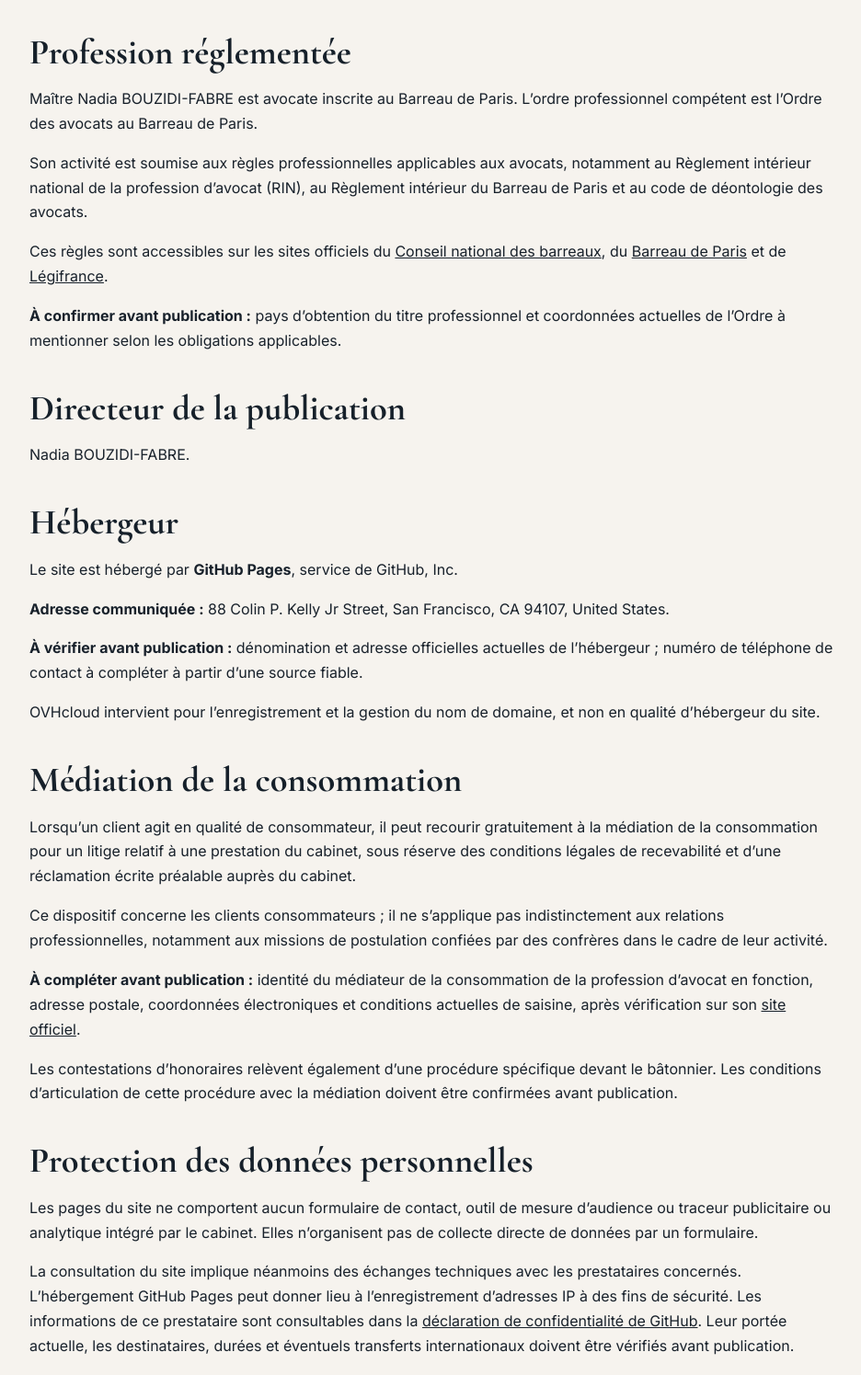
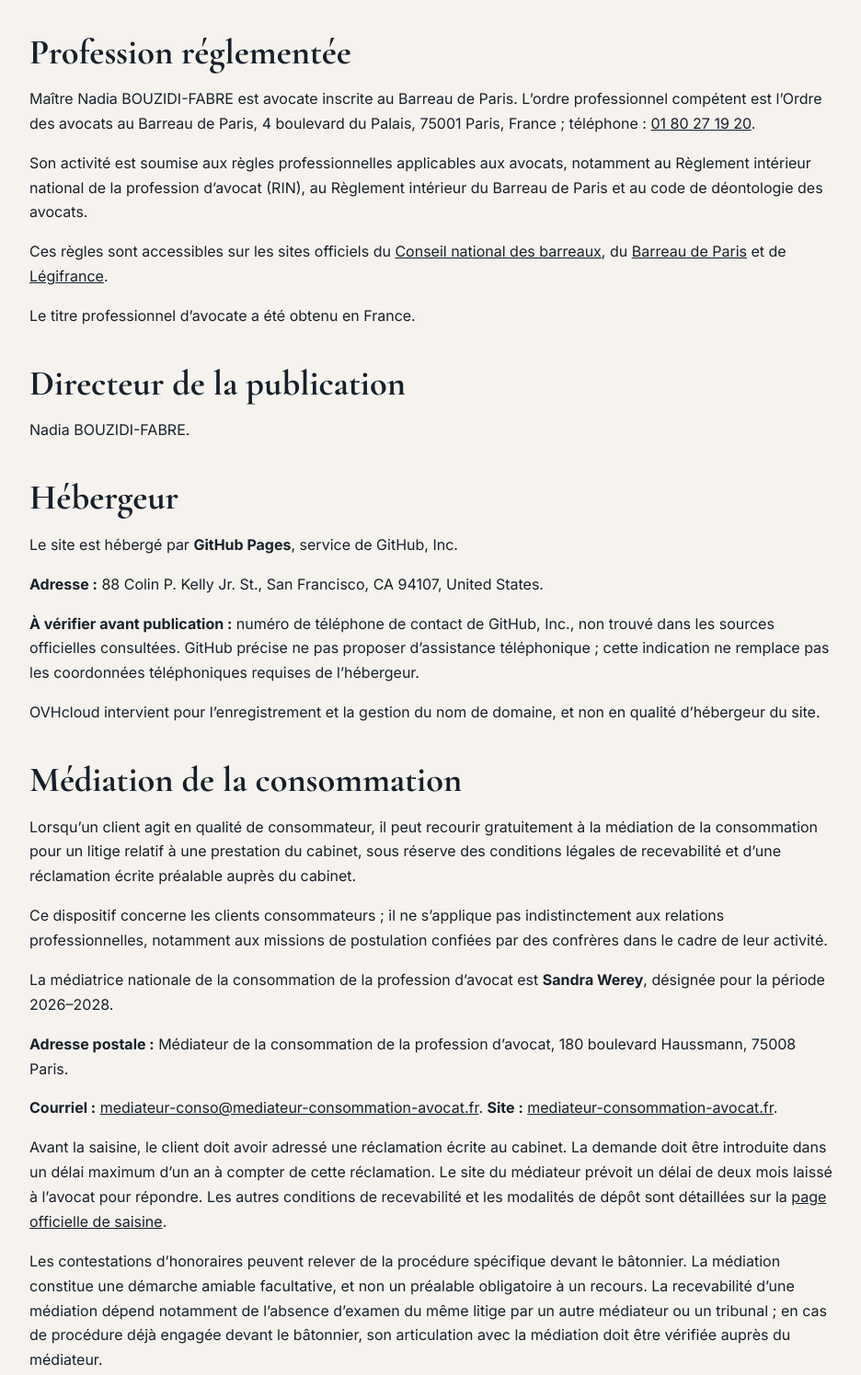
Before and after one commit to klougmontmartre/site-postulation-paris, a plain HTML site: page mentions-legales.html in a window 1280 px wide. Shown: the part 740-2235 px from the top of the page at 92% size, without its empty margins (168-1104 px from the left). Drawn offline with nearby package versions, Linux system fonts and the light colour scheme.

Commit message:
Actualise les mentions légales après vérification des sources officielles

```diff
--- a/mentions-legales.html
+++ b/mentions-legales.html
@@ -61,10 +61,10 @@
         </section>
         <section class="legal-section" aria-labelledby="legal-2">
           <h2 id="legal-2">Profession réglementée</h2>
-          <p>Maître Nadia BOUZIDI-FABRE est avocate inscrite au Barreau de Paris. L’ordre professionnel compétent est l’Ordre des avocats au Barreau de Paris.</p>
+          <p>Maître Nadia BOUZIDI-FABRE est avocate inscrite au Barreau de Paris. L’ordre professionnel compétent est l’Ordre des avocats au Barreau de Paris, 4 boulevard du Palais, 75001 Paris, France ; téléphone : <a href="tel:+33180271920">01 80 27 19 20</a>.</p>
           <p>Son activité est soumise aux règles professionnelles applicables aux avocats, notamment au Règlement intérieur national de la profession d’avocat (RIN), au Règlement intérieur du Barreau de Paris et au code de déontologie des avocats.</p>
-          <p>Ces règles sont accessibles sur les sites officiels du <a href="https://www.cnb.avocat.fr/fr/reglement-interieur-national-de-la-profession-davocat-rin">Conseil national des barreaux</a>, du <a href="https://codedeonto.avocatparis.org/">Barreau de Paris</a> et de <a href="https://www.legifrance.gouv.fr/">Légifrance</a>.</p>
-          <p><strong>À confirmer avant publication :</strong> pays d’obtention du titre professionnel et coordonnées actuelles de l’Ordre à mentionner selon les obligations applicables.</p>
+          <p>Ces règles sont accessibles sur les sites officiels du <a href="https://www.cnb.avocat.fr/fr/reglement-interieur-national-de-la-profession-davocat-rin">Conseil national des barreaux</a>, du <a href="https://codedeonto.avocatparis.org/ribp">Barreau de Paris</a> et de <a href="https://www.legifrance.gouv.fr/">Légifrance</a>.</p>
+          <p>Le titre professionnel d’avocate a été obtenu en France.</p>
         </section>
         <section class="legal-section" aria-labelledby="legal-3">
           <h2 id="legal-3">Directeur de la publication</h2>
@@ -73,24 +73,29 @@
         <section class="legal-section" aria-labelledby="legal-4">
           <h2 id="legal-4">Hébergeur</h2>
           <p>Le site est hébergé par <strong>GitHub Pages</strong>, service de GitHub, Inc.</p>
-          <p><strong>Adresse communiquée :</strong> 88 Colin P. Kelly Jr Street, San Francisco, CA 94107, United States.</p>
-          <p><strong>À vérifier avant publication :</strong> dénomination et adresse officielles actuelles de l’hébergeur ; numéro de téléphone de contact à compléter à partir d’une source fiable.</p>
+          <p><strong>Adresse :</strong> 88 Colin P. Kelly Jr. St., San Francisco, CA 94107, United States.</p>
+          <p><strong>À vérifier avant publication :</strong> numéro de téléphone de contact de GitHub, Inc., non trouvé dans les sources officielles consultées. GitHub précise ne pas proposer d’assistance téléphonique ; cette indication ne remplace pas les coordonnées téléphoniques requises de l’hébergeur.</p>
           <p>OVHcloud intervient pour l’enregistrement et la gestion du nom de domaine, et non en qualité d’hébergeur du site.</p>
         </section>
         <section class="legal-section" aria-labelledby="legal-5">
           <h2 id="legal-5">Médiation de la consommation</h2>
           <p>Lorsqu’un client agit en qualité de consommateur, il peut recourir gratuitement à la médiation de la consommation pour un litige relatif à une prestation du cabinet, sous réserve des conditions légales de recevabilité et d’une réclamation écrite préalable auprès du cabinet.</p>
           <p>Ce dispositif concerne les clients consommateurs ; il ne s’applique pas indistinctement aux relations professionnelles, notamment aux missions de postulation confiées par des confrères dans le cadre de leur activité.</p>
-          <p><strong>À compléter avant publication :</strong> identité du médiateur de la consommation de la profession d’avocat en fonction, adresse postale, coordonnées électroniques et conditions actuelles de saisine, après vérification sur son <a href="https://mediateur-consommation-avocat.fr/">site officiel</a>.</p>
-          <p>Les contestations d’honoraires relèvent également d’une procédure spécifique devant le bâtonnier. Les conditions d’articulation de cette procédure avec la médiation doivent être confirmées avant publication.</p>
+          <p>La médiatrice nationale de la consommation de la profession d’avocat est <strong>Sandra Werey</strong>, désignée pour la période 2026–2028.</p>
+          <p><strong>Adresse postale :</strong> Médiateur de la consommation de la profession d’avocat, 180 boulevard Haussmann, 75008 Paris.</p>
+          <p><strong>Courriel :</strong> <a href="mailto:mediateur-conso@mediateur-consommation-avocat.fr">mediateur-conso@mediateur-consommation-avocat.fr</a>. <strong>Site :</strong> <a href="https://mediateur-consommation-avocat.fr/">mediateur-consommation-avocat.fr</a>.</p>
+          <p>Avant la saisine, le client doit avoir adressé une réclamation écrite au cabinet. La demande doit être introduite dans un délai maximum d’un an à compter de cette réclamation. Le site du médiateur prévoit un délai de deux mois laissé à l’avocat pour répondre. Les autres conditions de recevabilité et les modalités de dépôt sont détaillées sur la <a href="https://mediateur-consommation-avocat.fr/saisir-le-mediateur/">page officielle de saisine</a>.</p>
+          <p>Les contestations d’honoraires peuvent relever de la procédure spécifique devant le bâtonnier. La médiation constitue une démarche amiable facultative, et non un préalable obligatoire à un recours. La recevabilité d’une médiation dépend notamment de l’absence d’examen du même litige par un autre médiateur ou un tribunal ; en cas de procédure déjà engagée devant le bâtonnier, son articulation avec la médiation doit être vérifiée auprès du médiateur.</p>
         </section>
         <section class="legal-section" aria-labelledby="legal-6">
           <h2 id="legal-6">Protection des données personnelles</h2>
           <p>Les pages du site ne comportent aucun formulaire de contact, outil de mesure d’audience ou traceur publicitaire ou analytique intégré par le cabinet. Elles n’organisent pas de collecte directe de données par un formulaire.</p>
-          <p>La consultation du site implique néanmoins des échanges techniques avec les prestataires concernés. L’hébergement GitHub Pages peut donner lieu à l’enregistrement d’adresses IP à des fins de sécurité. Les informations de ce prestataire sont consultables dans la <a href="https://docs.github.com/en/site-policy/privacy-policies/github-general-privacy-statement">déclaration de confidentialité de GitHub</a>. Leur portée actuelle, les destinataires, durées et éventuels transferts internationaux doivent être vérifiés avant publication.</p>
+          <p>La consultation du site implique néanmoins des échanges techniques avec les prestataires concernés. La documentation de GitHub Pages indique que les adresses IP des visiteurs sont enregistrées et conservées à des fins de sécurité, même sans connexion à un compte GitHub. Les informations de ce prestataire sont consultables dans la <a href="https://docs.github.com/en/site-policy/privacy-policies/github-general-privacy-statement">déclaration de confidentialité de GitHub</a>. La déclaration de GitHub décrit des traitements dans plusieurs pays, dont les États-Unis, et les garanties de transfert auxquelles GitHub recourt.</p>
           <p>Les polices sont chargées depuis Google Fonts : le navigateur se connecte à fonts.googleapis.com et fonts.gstatic.com, ce qui peut transmettre des informations techniques, notamment l’adresse IP. L’utilisation de ces services doit être appréciée au regard des règles de protection des données et des éventuels transferts internationaux.</p>
           <p>Si vous écrivez volontairement à l’adresse publiée, le cabinet reçoit votre adresse électronique et les informations contenues dans votre message. Le responsable du traitement des courriels reçus par le cabinet est Nadia BOUZIDI-FABRE, joignable à <a href="mailto:nbf.avocat@gmail.com">nbf.avocat@gmail.com</a> ou à l’adresse professionnelle indiquée ci-dessus.</p>
-          <p><strong>Information sur les courriels à valider :</strong> traitement des demandes et réponse aux échanges, puis, si une mission est acceptée, gestion de la relation avec le client. Les finalités effectives, bases légales, destinataires, critères ou durées de conservation et éventuels transferts doivent être confirmés par le cabinet avant publication. Aucune durée de conservation non confirmée n’est fixée dans ce projet.</p>
+          <p>Les informations communiquées par courriel sont utilisées pour répondre aux demandes, puis pour gérer les missions acceptées. L’avocate et son assistante ont accès aux messages pour ces finalités, dans le respect de leurs obligations de confidentialité.</p>
+          <p>La messagerie professionnelle utilise Google Workspace. Ce prestataire intervient pour le fonctionnement du service de messagerie. Les conditions contractuelles de traitement, les éventuels transferts internationaux et leurs garanties doivent être vérifiés par le cabinet avant publication.</p>
+          <p><strong>Base légale à valider selon les échanges :</strong> exécution de mesures précontractuelles demandées par la personne ou du contrat pour les missions acceptées ; pour les échanges professionnels qui ne relèvent pas de cette base, intérêt légitime du cabinet à répondre aux sollicitations et à organiser son activité ; obligations légales lorsque le traitement en découle.</p>
           <p>Selon les conditions prévues par le RGPD, les personnes concernées peuvent exercer leurs droits d’accès, de rectification, d’effacement, de limitation, d’opposition et de portabilité, ainsi que retirer leur consentement lorsqu’un traitement repose sur celui-ci. Les demandes peuvent être adressées au cabinet aux coordonnées ci-dessus. Une réclamation peut être déposée auprès de la <a href="https://www.cnil.fr/">Commission nationale de l’informatique et des libertés (CNIL)</a>.</p>
           <p>Aucun dispositif de dépôt de cookies n’est intégré dans le code des pages du cabinet. Le comportement du site déployé et de ses prestataires reste à vérifier ; un consentement préalable doit être recueilli si des traceurs qui le nécessitent sont effectivement utilisés.</p>
         </section>
@@ -107,7 +112,7 @@
         <section class="legal-section" aria-labelledby="legal-9">
           <h2 id="legal-9">Liens hypertextes</h2>
           <p>Les liens externes figurant sur cette page renvoient à des sources institutionnelles ou professionnelles pour permettre la consultation des informations pertinentes. Leurs contenus peuvent évoluer et relèvent de leurs éditeurs respectifs.</p>
-          <p>Ces liens ne constituent ni une approbation générale de tous les contenus de ces sites ni une relation commerciale. Leur maintien doit respecter les règles déontologiques applicables à la profession d’avocat.</p>
+          <p>Ces liens ne constituent pas une relation commerciale. Conformément à l’article 10.5 du RIN, l’avocate doit vérifier régulièrement les contenus accessibles par ces liens et supprimer sans délai ceux qui se révéleraient contraires aux principes essentiels de la profession. Cette rubrique ne limite pas ses obligations déontologiques.</p>
         </section>
       </div>
     </section>
```
